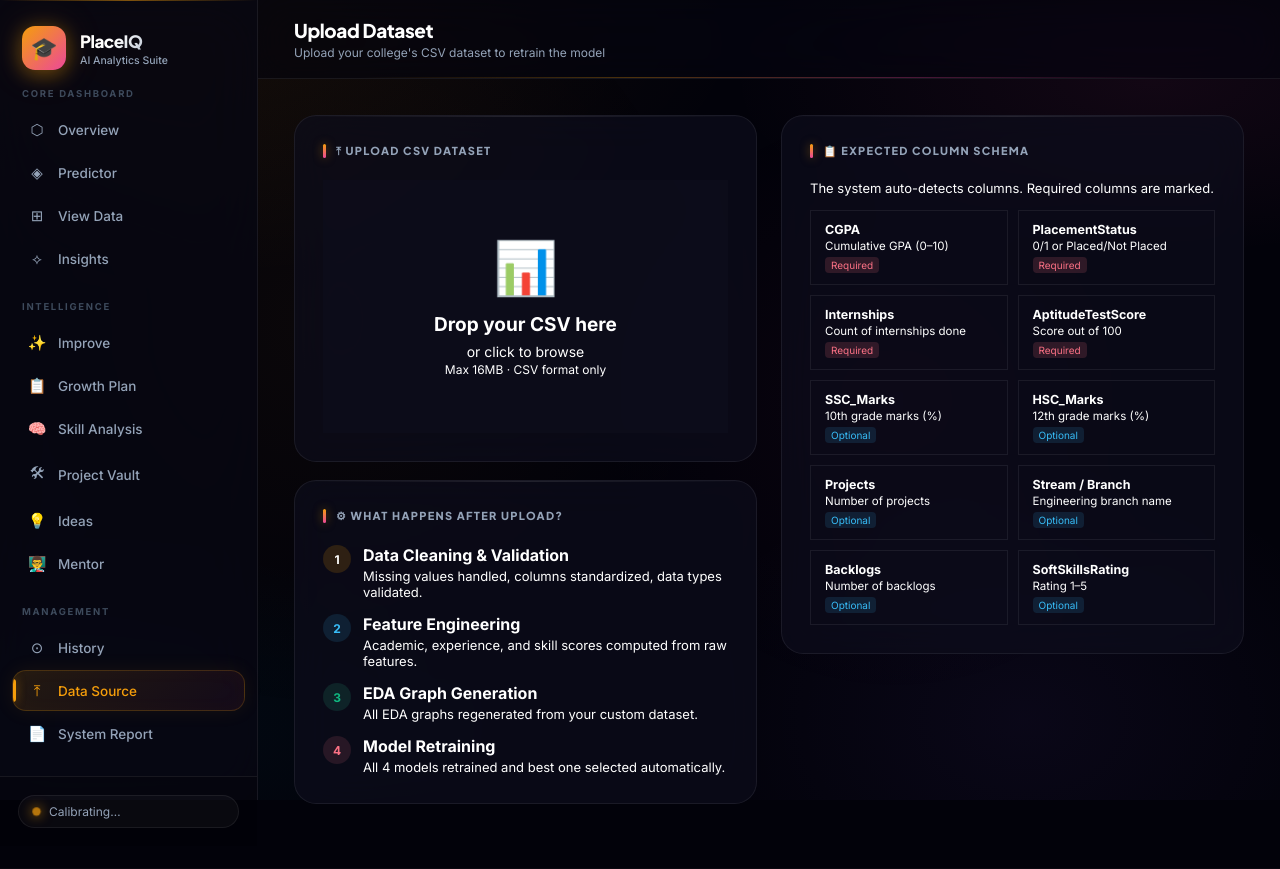
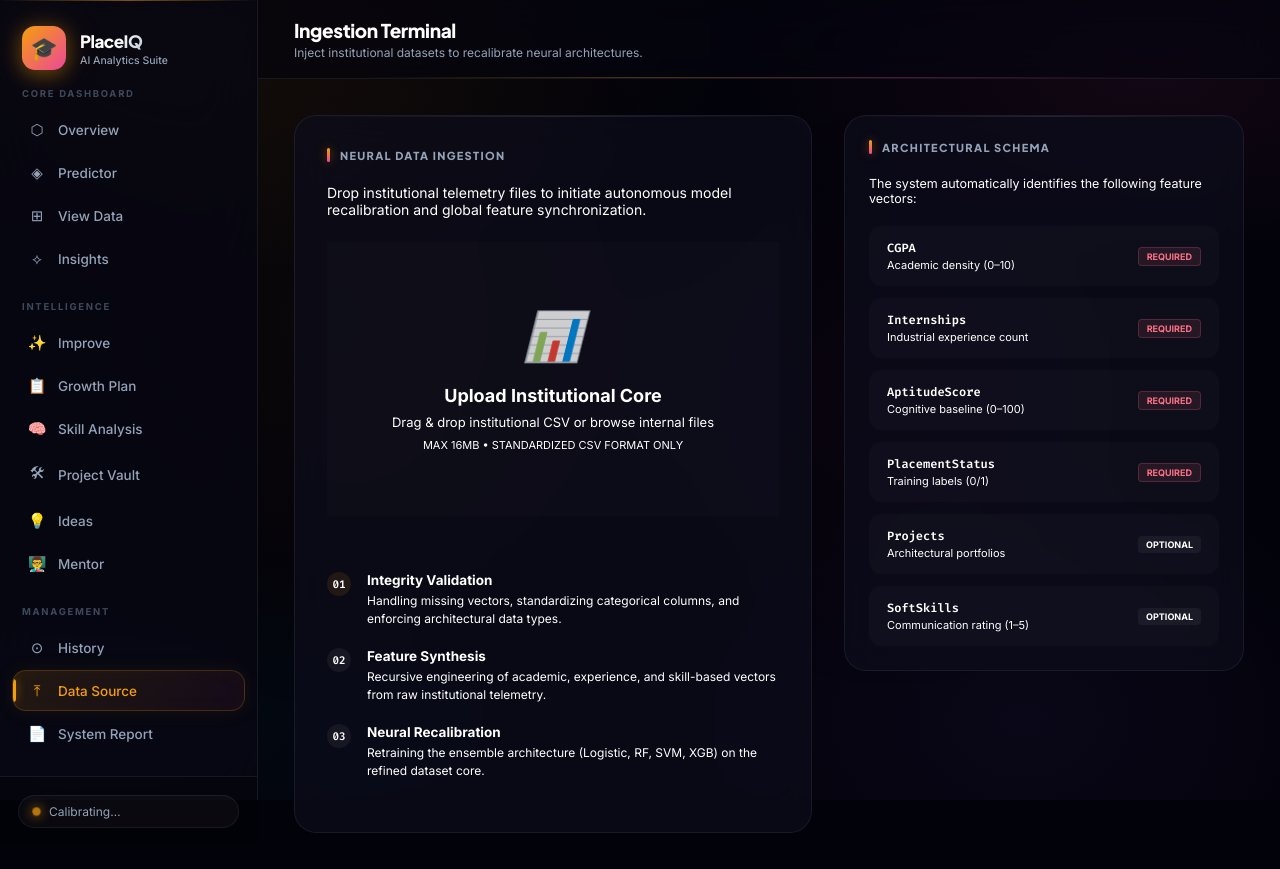
Before and after one commit to Aarthirt14/PlacePulse, a Flask app: page /upload in a window 1280 px wide. Before the commit the page ends 828 px from the top, so only its background shows below. Run offline with Flask 3, Linux system fonts and the light colour scheme; parts of the project's set-up code (start-up, migrations or seed data) failed here and were passed over.

Commit message:
feat(ui): modernise upload ingestion terminal with drag-drop zone and progress steps; rebuild report center with summary metric cards

```diff
--- a/templates/upload.html
+++ b/templates/upload.html
@@ -1,101 +1,106 @@
 {% extends "base.html" %}
-{% block title %}Upload Dataset – PlaceIQ{% endblock %}
-{% block page_title %}Upload Dataset{% endblock %}
-{% block page_sub %}Upload your college's CSV dataset to retrain the model{% endblock %}
+{% block title %}Data Ingestion – PlaceIQ{% endblock %}
+{% block page_title %}Ingestion Terminal{% endblock %}
+{% block page_sub %}Inject institutional datasets to recalibrate neural architectures.{% endblock %}
 
 {% block extra_head %}
 <style>
-.upload-zone {
-    border:2px dashed var(--border2); border-radius:var(--radius-lg);
-    padding:56px 36px; text-align:center; cursor:pointer;
-    transition:all .22s ease; position:relative;
-    background:var(--card);
+    .upload-container { display: grid; grid-template-columns: 1fr 400px; gap: 32px; align-items: start; }
+
+    .ingestion-zone {
+        border: 2px dashed var(--border-glass); border-radius: var(--radius-lg);
+        padding: 64px 32px; text-align: center; cursor: pointer;
+        background: rgba(255,255,255,0.01); transition: var(--transition);
+        position: relative; overflow: hidden;
     }
-.upload-zone:hover, .upload-zone.drag-over {
-    border-color:var(--primary);
-    background:rgba(245,158,11,.04);
-    box-shadow:0 0 0 4px rgba(245,158,11,.08);
+    .ingestion-zone:hover, .ingestion-zone.drag-over {
+        border-color: var(--primary); background: rgba(245,158,11,0.03);
+        transform: translateY(-2px); box-shadow: 0 10px 30px rgba(0,0,0,0.2);
     }
-.upload-zone .uz-icon { font-size:52px; margin-bottom:14px; display:block; }
-.upload-zone h3 { font-size:19px; font-weight:700; margin-bottom:7px; }
-.upload-zone p { color:var(--text2); font-size:14px; }
-#file-input { display:none; }
-.upload-progress {
-    display:none; padding:22px; background:var(--bg3);
-    border:1px solid var(--border); border-radius:var(--radius-lg); margin-top:18px;
+    .ingestion-zone i { font-size: 48px; display: block; margin-bottom: 20px; opacity: 0.8; }
+    .ingestion-zone h3 { font-family: var(--font-head); font-size: 18px; color: var(--text-high); margin-bottom: 8px; }
+    .ingestion-zone p { font-size: 13px; color: var(--text-low); }
+
+    .telemetry-pane {
+        display: none; margin-top: 24px; padding: 24px;
+        background: var(--card-glass); border: 1px solid var(--border-glass);
+        border-radius: 16px; backdrop-filter: blur(12px);
     }
-.progress-bar-wrap { background:rgba(255,255,255,.07); border-radius:100px; height:7px; overflow:hidden; margin:11px 0; }
-.progress-bar { height:7px; background:linear-gradient(90deg,var(--primary),var(--rose)); border-radius:100px; width:0; transition:width .3s ease; }
-.step-list { display:flex; flex-direction:column; gap:14px; margin-top:8px; }
-.step-item { display:flex; gap:12px; align-items:flex-start; }
-.step-num {
-    width:28px; height:28px; border-radius:50%;
-    display:flex; align-items:center; justify-content:center;
-    font-size:12px; font-weight:700; flex-shrink:0;
+
+    .status-bridge { display: flex; justify-content: space-between; align-items: center; margin-bottom: 16px; }
+    .status-bridge span { font-family: var(--font-mono); font-size: 11px; font-weight: 700; letter-spacing: 0.05em; }
+
+    .progress-track { height: 6px; background: rgba(255,255,255,0.05); border-radius: 10px; overflow: hidden; margin-bottom: 12px; }
+    .progress-fill { height: 100%; background: var(--primary); width: 0%; transition: width 0.4s cubic-bezier(0.16, 1, 0.3, 1); box-shadow: 0 0 15px rgba(245,158,11,0.4); }
+
+    .schema-grid { display: grid; grid-template-columns: 1fr; gap: 12px; margin-top: 20px; }
+    .schema-item {
+        background: rgba(255,255,255,0.02); border: 1px solid var(--border-glass);
+        padding: 14px 18px; border-radius: 12px; display: flex; justify-content: space-between; align-items: center;
     }
-.col-schema { display:grid; grid-template-columns:repeat(2,1fr); gap:10px; margin-top:14px; }
-.col-item {
-    background:var(--bg3); border:1px solid var(--border); border-radius:var(--radius);
-    padding:11px 14px;
+    .schema-item .meta { display: flex; flex-direction: column; gap: 2px; }
+    .schema-item .name { font-family: var(--font-mono); font-size: 12px; font-weight: 700; color: var(--primary); }
+    .schema-item .desc { font-size: 11px; color: var(--text-low); }
+    .schema-item .tag { font-size: 9px; font-weight: 800; padding: 3px 8px; border-radius: 4px; text-transform: uppercase; }
+
+    .step-chronology { margin-top: 32px; border-top: 1px solid var(--border-glass); padding-top: 24px; }
+    .chron-item { display: flex; gap: 16px; margin-bottom: 20px; }
+    .chron-marker {
+        width: 24px; height: 24px; border-radius: 50%; background: rgba(255,255,255,0.05);
+        display: flex; align-items: center; justify-content: center; font-family: var(--font-mono);
+        font-size: 11px; font-weight: 800; flex-shrink: 0; color: var(--text-mid);
     }
-.col-item .c-name { font-size:12.5px; font-weight:700; font-family:var(--mono); color:var(--primary); }
-.col-item .c-desc { font-size:11.5px; color:var(--text2); margin-top:2px; }
-.col-item .c-req { font-size:10px; padding:2px 6px; border-radius:4px; background:rgba(251,113,133,.15); color:var(--rose); display:inline-block; margin-top:4px; }
-.col-item .c-opt { font-size:10px; padding:2px 6px; border-radius:4px; background:rgba(56,189,248,.12); color:var(--sky); display:inline-block; margin-top:4px; }
+    .chron-text h4 { font-size: 13.5px; color: var(--text-high); margin-bottom: 4px; }
+    .chron-text p { font-size: 12px; color: var(--text-low); line-height: 1.5; }
+
+    @media (max-width: 1000px) { .upload-container { grid-template-columns: 1fr; } }
 </style>
 {% endblock %}
 
 {% block content %}
-<div class="grid-2" style="align-items:start">
+
+<div class="upload-container">
     <div>
-        <div class="card" style="margin-bottom:18px">
-            <div class="card-title">⤒ Upload CSV Dataset</div>
-            <div class="upload-zone" id="upload-zone" onclick="document.getElementById('file-input').click()">
-                <span class="uz-icon">📊</span>
-                <h3>Drop your CSV here</h3>
-                <p>or click to browse<br><span style="font-size:12px;color:var(--text3)">Max 16MB · CSV format only</span></p>
-                <input type="file" id="file-input" accept=".csv">
+        <div class="card" style="padding: 32px;">
+            <div class="card-title">Neural Data Ingestion</div>
+            <p style="color:var(--text-mid); font-size:14px; margin-bottom:24px;">Drop institutional telemetry files to initiate autonomous model recalibration and global feature synchronization.</p>
+
+            <div class="ingestion-zone" id="upload-zone" onclick="document.getElementById('file-input').click()">
+                <i>📊</i>
+                <h3>Upload Institutional Core</h3>
+                <p>Drag & drop institutional CSV or browse internal files<br><span style="color:var(--text-low); font-size:11px; margin-top:8px; display:block;">MAX 16MB • STANDARDIZED CSV FORMAT ONLY</span></p>
+                <input type="file" id="file-input" accept=".csv" style="display:none">
             </div>
 
-            <div class="upload-progress" id="upload-progress">
-                <div style="display:flex;align-items:center;gap:10px">
-                    <span id="file-name" style="font-size:14px;color:var(--text2)">Uploading…</span>
-                    <span id="upload-status" class="tag tag-amber">Processing</span>
+            <div class="telemetry-pane" id="upload-progress">
+                <div class="status-bridge">
+                    <span id="file-name" style="color:var(--text-mid)">DATASET_CORE_2024.CSV</span>
+                    <span id="upload-status" style="color:var(--primary)">SYNCHRONIZING...</span>
                 </div>
-                <div class="progress-bar-wrap"><div class="progress-bar" id="progress-bar"></div></div>
-                <p id="progress-message" style="font-size:13px;color:var(--text2)">Validating dataset…</p>
+                <div class="progress-track"><div class="progress-fill" id="progress-bar"></div></div>
+                <p id="progress-message" style="font-size:12px; color:var(--text-low); font-family:var(--font-mono);">Validating row integrity and feature mapping...</p>
+            </div>
+
+            <div class="step-chronology">
+                <div class="chron-item">
+                    <div class="chron-marker" style="color:var(--primary); background:rgba(245,158,11,0.1)">01</div>
+                    <div class="chron-text">
+                        <h4>Integrity Validation</h4>
+                        <p>Handling missing vectors, standardizing categorical columns, and enforcing architectural data types.</p>
                     </div>
                 </div>
-
-        <div class="card">
-            <div class="card-title">⚙ What Happens After Upload?</div>
-            <div class="step-list">
-                <div class="step-item">
-                    <div class="step-num" style="background:rgba(245,158,11,.15);color:var(--primary)">1</div>
-                    <div>
-                        <div style="font-weight:700;margin-bottom:3px">Data Cleaning & Validation</div>
-                        <p style="font-size:13px;color:var(--text2)">Missing values handled, columns standardized, data types validated.</p>
+                <div class="chron-item">
+                    <div class="chron-marker">02</div>
+                    <div class="chron-text">
+                        <h4>Feature Synthesis</h4>
+                        <p>Recursive engineering of academic, experience, and skill-based vectors from raw institutional telemetry.</p>
                     </div>
                 </div>
-                <div class="step-item">
-                    <div class="step-num" style="background:rgba(56,189,248,.12);color:var(--sky)">2</div>
-                    <div>
-                        <div style="font-weight:700;margin-bottom:3px">Feature Engineering</div>
-                        <p style="font-size:13px;color:var(--text2)">Academic, experience, and skill scores computed from raw features.</p>
-                    </div>
-                </div>
-                <div class="step-item">
-                    <div class="step-num" style="background:rgba(52,211,153,.12);color:var(--emerald)">3</div>
-                    <div>
-                        <div style="font-weight:700;margin-bottom:3px">EDA Graph Generation</div>
-                        <p style="font-size:13px;color:var(--text2)">All EDA graphs regenerated from your custom dataset.</p>
-                    </div>
-                </div>
-                <div class="step-item">
-                    <div class="step-num" style="background:rgba(251,113,133,.12);color:var(--rose)">4</div>
-                    <div>
-                        <div style="font-weight:700;margin-bottom:3px">Model Retraining</div>
-                        <p style="font-size:13px;color:var(--text2)">All 4 models retrained and best one selected automatically.</p>
+                <div class="chron-item">
+                    <div class="chron-marker">03</div>
+                    <div class="chron-text">
+                        <h4>Neural Recalibration</h4>
+                        <p>Retraining the ensemble architecture (Logistic, RF, SVM, XGB) on the refined dataset core.</p>
                     </div>
                 </div>
             </div>
@@ -103,59 +108,52 @@
     </div>
 
     <div>
-        <div class="card">
-            <div class="card-title">📋 Expected Column Schema</div>
-            <p style="font-size:13px;color:var(--text2);margin-bottom:14px">The system auto-detects columns. Required columns are marked.</p>
-            <div class="col-schema">
-                <div class="col-item">
-                    <div class="c-name">CGPA</div>
-                    <div class="c-desc">Cumulative GPA (0–10)</div>
-                    <span class="c-req">Required</span>
+        <div class="card" style="padding: 24px;">
+            <div class="card-title">Architectural Schema</div>
+            <p style="font-size:12.5px; color:var(--text-low); margin-bottom:20px;">The system automatically identifies the following feature vectors:</p>
+
+            <div class="schema-grid">
+                <div class="schema-item">
+                    <div class="meta">
+                        <span class="name">CGPA</span>
+                        <span class="desc">Academic density (0–10)</span>
                     </div>
-                <div class="col-item">
-                    <div class="c-name">PlacementStatus</div>
-                    <div class="c-desc">0/1 or Placed/Not Placed</div>
-                    <span class="c-req">Required</span>
+                    <span class="tag" style="background:rgba(251,113,133,0.1); color:#fb7185; border:1px solid rgba(251,113,133,0.2)">Required</span>
                 </div>
-                <div class="col-item">
-                    <div class="c-name">Internships</div>
-                    <div class="c-desc">Count of internships done</div>
-                    <span class="c-req">Required</span>
+                <div class="schema-item">
+                    <div class="meta">
+                        <span class="name">Internships</span>
+                        <span class="desc">Industrial experience count</span>
                     </div>
-                <div class="col-item">
-                    <div class="c-name">AptitudeTestScore</div>
-                    <div class="c-desc">Score out of 100</div>
-                    <span class="c-req">Required</span>
+                    <span class="tag" style="background:rgba(251,113,133,0.1); color:#fb7185; border:1px solid rgba(251,113,133,0.2)">Required</span>
                 </div>
-                <div class="col-item">
-                    <div class="c-name">SSC_Marks</div>
-                    <div class="c-desc">10th grade marks (%)</div>
-                    <span class="c-opt">Optional</span>
+                <div class="schema-item">
+                    <div class="meta">
+                        <span class="name">AptitudeScore</span>
+                        <span class="desc">Cognitive baseline (0–100)</span>
                     </div>
-                <div class="col-item">
-                    <div class="c-name">HSC_Marks</div>
-                    <div class="c-desc">12th grade marks (%)</div>
-                    <span class="c-opt">Optional</span>
+                    <span class="tag" style="background:rgba(251,113,133,0.1); color:#fb7185; border:1px solid rgba(251,113,133,0.2)">Required</span>
                 </div>
-                <div class="col-item">
-                    <div class="c-name">Projects</div>
-                    <div class="c-desc">Number of projects</div>
-                    <span class="c-opt">Optional</span>
+                <div class="schema-item">
+                    <div class="meta">
+                        <span class="name">PlacementStatus</span>
+                        <span class="desc">Training labels (0/1)</span>
                     </div>
-                <div class="col-item">
-                    <div class="c-name">Stream / Branch</div>
-                    <div class="c-desc">Engineering branch name</div>
-                    <span class="c-opt">Optional</span>
+                    <span class="tag" style="background:rgba(251,113,133,0.1); color:#fb7185; border:1px solid rgba(251,113,133,0.2)">Required</span>
                 </div>
-                <div class="col-item">
-                    <div class="c-name">Backlogs</div>
-                    <div class="c-desc">Number of backlogs</div>
-                    <span class="c-opt">Optional</span>
+                <div class="schema-item">
+                    <div class="meta">
+                        <span class="name">Projects</span>
+                        <span class="desc">Architectural portfolios</span>
                     </div>
-                <div class="col-item">
-                    <div class="c-name">SoftSkillsRating</div>
-                    <div class="c-desc">Rating 1–5</div>
-                    <span class="c-opt">Optional</span>
+                    <span class="tag" style="background:rgba(255,255,255,0.05); color:var(--text-low);">Optional</span>
+                </div>
+                <div class="schema-item">
+                    <div class="meta">
+                        <span class="name">SoftSkills</span>
+                        <span class="desc">Communication rating (1–5)</span>
+                    </div>
+                    <span class="tag" style="background:rgba(255,255,255,0.05); color:var(--text-low);">Optional</span>
                 </div>
             </div>
         </div>
@@ -180,24 +178,23 @@ fileInput.addEventListener('change', () => {
 
 function handleFile(file) {
     if (!file.name.endsWith('.csv')) {
-        showToast('Please upload a CSV file only', 'error');
+        showToast('INCORRECT_FORMAT: CSV REQUIRED', 'error');
         return;
     }
 
-    document.getElementById('file-name').textContent = file.name;
-    const progress = document.getElementById('upload-progress');
-    progress.style.display = 'block';
+    document.getElementById('file-name').textContent = file.name.toUpperCase();
+    const progressPane = document.getElementById('upload-progress');
+    progressPane.style.display = 'block';
 
     const bar = document.getElementById('progress-bar');
     const msg = document.getElementById('progress-message');
     const status = document.getElementById('upload-status');
 
     const steps = [
-        [20, 'Uploading file…'],
-        [40, 'Cleaning and validating data…'],
-        [60, 'Generating EDA graphs…'],
-        [80, 'Training models…'],
-        [95, 'Selecting best model…']
+        [20, 'INITIALIZING_INGESTION...'],
+        [40, 'VALIDATING_INTEGRITY_VECTORS...'],
+        [70, 'RECALIBRATING_NEURAL_MODELS...'],
+        [90, 'SYNCHRONIZING_TELEMETRY...']
     ];
 
     let si = 0;
@@ -207,7 +204,7 @@ function handleFile(file) {
             msg.textContent = steps[si][1];
             si++;
         }
-    }, 1500);
+    }, 1200);
 
     const formData = new FormData();
     formData.append('file', file);
@@ -218,23 +215,23 @@ function handleFile(file) {
             clearInterval(interval);
             bar.style.width = '100%';
             if (d.success) {
-                msg.textContent = d.message;
-                status.textContent = '✓ Success';
-                status.className = 'tag tag-green';
-                showToast('Dataset uploaded and model retrained!', 'success');
-                setTimeout(() => window.location.href = '/dashboard', 2500);
+                msg.textContent = 'CORE_SYNCHRONIZATION_COMPLETE';
+                status.textContent = 'SUCCESS';
+                status.style.color = '#34d399';
+                showToast('Architectures recalibrated successfully.', 'success');
+                setTimeout(() => window.location.href = '/dashboard', 2000);
             } else {
-                msg.textContent = 'Error: ' + d.error;
-                status.textContent = '✕ Failed';
-                status.className = 'tag tag-red';
-                showToast('Upload failed: ' + d.error, 'error');
+                msg.textContent = 'ERROR: ' + d.error;
+                status.textContent = 'FAILED';
+                status.style.color = '#fb7185';
+                showToast('Ingestion protocol failed.', 'error');
             }
         })
         .catch(() => {
             clearInterval(interval);
-            showToast('Upload failed. Please try again.', 'error');
-            status.textContent = '✕ Error';
-            status.className = 'tag tag-red';
+            showToast('NETWORK_TIMEOUT: SYSTEM_OFFLINE', 'error');
+            status.textContent = 'ERROR';
+            status.style.color = '#fb7185';
         });
 }
 </script>
```
Also changed, not shown: templates/report.html (+94 -56 lines). Lines whose indentation alone changed are shown as unchanged.
